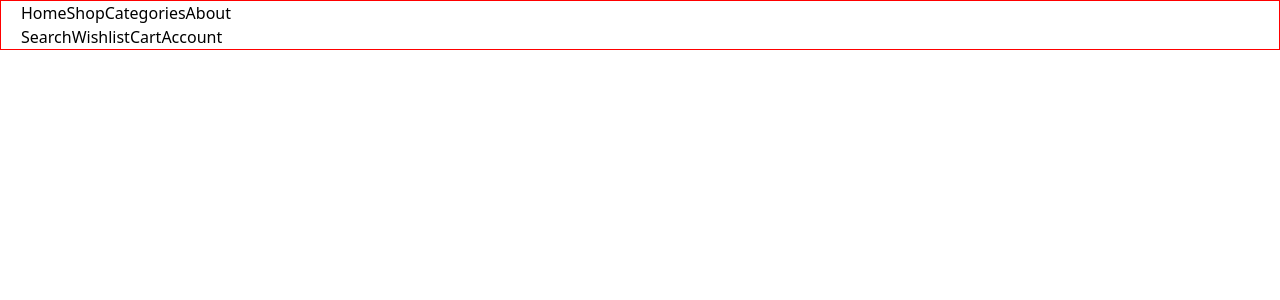
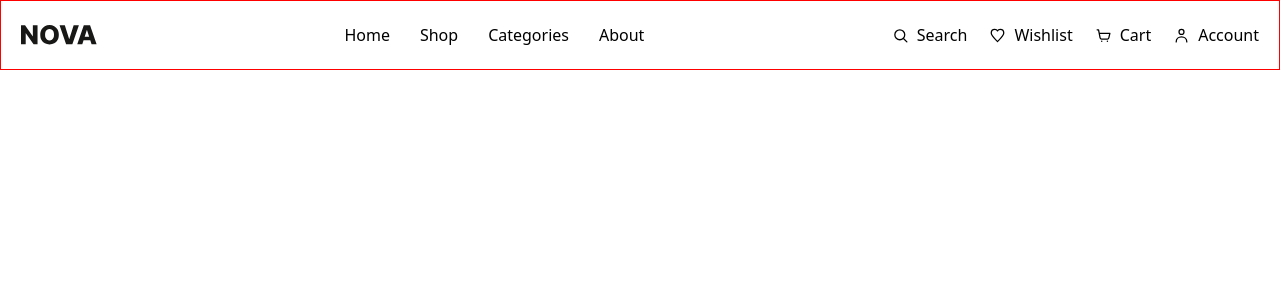
Before and after one commit to DevSodikjon/nova, a Next.js app: page / in a window 1280 px wide. Shown: the top 300 px of the page. Built offline with nearby package versions, Linux system fonts and the light colour scheme.

Commit message:
the header styles is finished

```diff
--- a/components/Navbar/Navbar.tsx
+++ b/components/Navbar/Navbar.tsx
@@ -1,5 +1,6 @@
 import "@/components/Navbar/Navbar.module.scss";
 import Link from "next/link";
+import Image from "next/image";
 
 const navLinks = [
   { name: "Home", href: "/" },
@@ -8,27 +9,124 @@ const navLinks = [
   { name: "About", href: "/about" },
 ];
 
+const actions = [
+  {
+    name: "Search",
+    icon: (
+      <svg
+        width="17"
+        height="17"
+        viewBox="0 0 24 24"
+        fill="none"
+        xmlns="http://www.w3.org/2000/svg"
+      >
+        <circle cx="11" cy="11" r="7" stroke="currentColor" strokeWidth="1.8" />
+        <path
+          d="M16.5 16.5L21 21"
+          stroke="currentColor"
+          strokeWidth="1.8"
+          strokeLinecap="round"
+        />
+      </svg>
+    ),
+  },
+  {
+    name: "Wishlist",
+    icon: (
+      <svg
+        width="17"
+        height="17"
+        viewBox="0 0 24 24"
+        fill="none"
+        xmlns="http://www.w3.org/2000/svg"
+      >
+        <path
+          d="M20.84 8.61C20.84 5.61 18.62 3.5 15.85 3.5C14.2 3.5 12.72 4.3 12 5.55C11.28 4.3 9.8 3.5 8.15 3.5C5.38 3.5 3.16 5.61 3.16 8.61C3.16 12.38 6.72 15.42 12 20.5C17.28 15.42 20.84 12.38 20.84 8.61Z"
+          stroke="currentColor"
+          strokeWidth="1.8"
+          strokeLinejoin="round"
+        />
+      </svg>
+    ),
+  },
+  {
+    name: "Cart",
+    icon: (
+      <svg
+        width="17"
+        height="17"
+        viewBox="0 0 24 24"
+        fill="none"
+        xmlns="http://www.w3.org/2000/svg"
+      >
+        <path
+          d="M3 4H5L7.2 15.2C7.4 16.2 8.28 17 9.32 17H17.5C18.45 17 19.27 16.36 19.5 15.44L21 9H6"
+          stroke="currentColor"
+          strokeWidth="1.8"
+          strokeLinecap="round"
+          strokeLinejoin="round"
+        />
+        <circle cx="9.5" cy="20" r="1" fill="currentColor" />
+        <circle cx="17.5" cy="20" r="1" fill="currentColor" />
+      </svg>
+    ),
+  },
+  {
+    name: "Account",
+    icon: (
+      <svg
+        width="17"
+        height="17"
+        viewBox="0 0 24 24"
+        fill="none"
+        xmlns="http://www.w3.org/2000/svg"
+      >
+        <circle
+          cx="12"
+          cy="7"
+          r="3.5"
+          stroke="currentColor"
+          strokeWidth="1.8"
+        />
+        <path
+          d="M4.5 21C4.5 16.86 7.86 14 12 14C16.14 14 19.5 16.86 19.5 21"
+          stroke="currentColor"
+          strokeWidth="1.8"
+          strokeLinecap="round"
+        />
+      </svg>
+    ),
+  },
+];
+
 export default function Navbar() {
   return (
     <header>
       <main className="container">
-        <div className="logo"></div>
-
-        {/* Navigation */}
-        <nav>
-          {navLinks.map((link) => (
-            <Link key={link.href} href={link.href}>
-              {link.name}
-            </Link>
-          ))}
-        </nav>
-
-        {/* Actions */}
-        <div className="actions">
-          <button>Search</button>
-          <button>Wishlist</button>
-          <button>Cart</button>
-          <button>Account</button>
+        <div className="header_box flex items-center justify-between py-[22px]">
+          <div className="logo">
+            <Image
+              src={"/Images/Nova_header.svg"}
+              alt="nova"
+              width={76}
+              height={0}
+            />
+          </div>
+          <nav className="flex gap-[30px]">
+            {navLinks.map((link) => (
+              <Link className="text-[18]" key={link.href} href={link.href}>
+                {link.name}
+              </Link>
+            ))}
+          </nav>
+          <div className="actions flex gap-[22px]">
+            {actions.map((action) => (
+              <button key={action.name} className="flex items-center gap-2">
+                {action.icon}
+                {action.name}
+              </button>
+            ))}
+          </div>
         </div>
       </main>
     </header>
```
Also changed, not shown: public/Images/Nova_header.svg (added).
